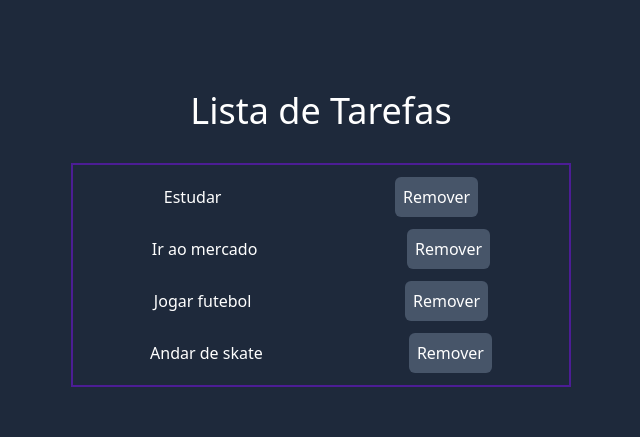
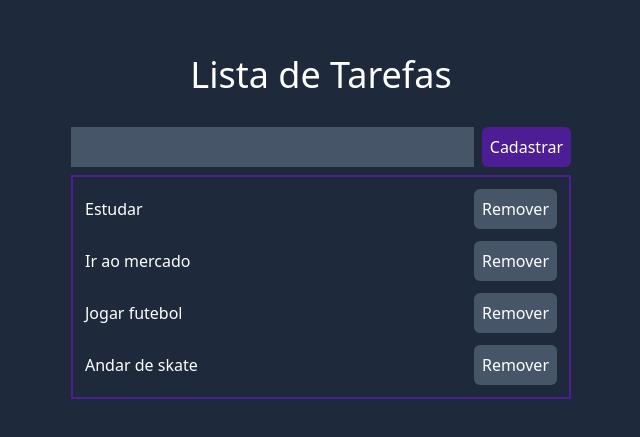
Before and after one commit to BrenoDev00/Estudos_React, a React (Vite) app in the folder task_list/: page / in a window 1280 px wide. Shown: the part 161-598 px from the top of the page, without its empty margins (319-959 px from the left). Built offline with nearby package versions, Linux system fonts and the light colour scheme.

Commit message:
adiciona funcionalidade de cadastrar task

```diff
--- a/task_list/src/App.jsx
+++ b/task_list/src/App.jsx
@@ -1,5 +1,6 @@
 import { useState } from "react";
 import { MainTitle } from "./components/MainTitle";
+import { TaskInput } from "./components/TaskInput";
 import { TaskContainer } from "./components/taskContainer";
 
 function App() {
@@ -18,11 +19,16 @@ function App() {
     setTaskList(newTaskList);
   };
 
+  const addTask = (task) => {
+    setTaskList([...taskList, task]);
+  };
+
   return (
-    <div className="h-screen bg-slate-800 flex justify-center text-white items-center">
+    <div className="h-screen bg-slate-800  flex justify-center text-white items-center">
       <div className="flex flex-col gap-8">
         <MainTitle title="Lista de Tarefas" />
-        <TaskContainer taskList={taskList} removeTask={removeTask}/>
+        <TaskInput addTask={addTask} />
+        <TaskContainer taskList={taskList} removeTask={removeTask} />
       </div>
     </div>
   );
--- a/task_list/src/components/TaskContainer/index.jsx
+++ b/task_list/src/components/TaskContainer/index.jsx
@@ -2,7 +2,7 @@ import { TaskItem } from "../TaskItem";
 
 export const TaskContainer = ({ taskList, removeTask }) => {
   return (
-    <main className="flex ">
+    <main className="-translate-y-6">
       <section className="border-2 border-violet-900 w-[500px] flex flex-col gap-3 p-3">
         {taskList.map((task) => (
           <TaskItem key={task} task={task} removeTask={removeTask} />
--- /dev/null
+++ b/task_list/src/components/TaskInput/index.jsx
@@ -0,0 +1,22 @@
+export const TaskInput = ({ addTask }) => {
+  let newTask = "";
+
+  return (
+    <div className="flex justify-between gap-2">
+      <input
+        required={true}
+        onInput={(event) => (newTask = event.target.value)}
+        type="text"
+        className="bg-slate-600 py-1 px-2 focus:outline-none grow"
+      />
+
+      <button
+        onClick={() => addTask(newTask)}
+        type="button"
+        className="bg-violet-900 p-2 rounded-md hover:bg-slate-600 "
+      >
+        Cadastrar
+      </button>
+    </div>
+  );
+};
--- a/task_list/src/components/TaskItem/index.jsx
+++ b/task_list/src/components/TaskItem/index.jsx
@@ -1,6 +1,6 @@
 export const TaskItem = ({ task, removeTask }) => {
   return (
-    <article className="flex gap-4 justify-around items-center">
+    <article className="flex gap-4 justify-between items-center">
       <p>{task}</p>
       <button
         onClick={() => removeTask(task)}
```
